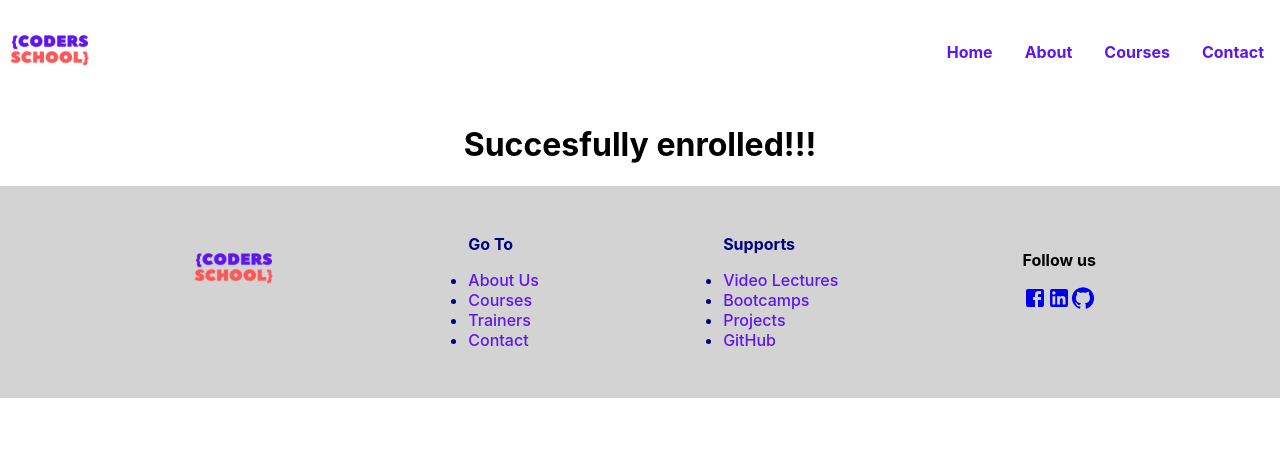
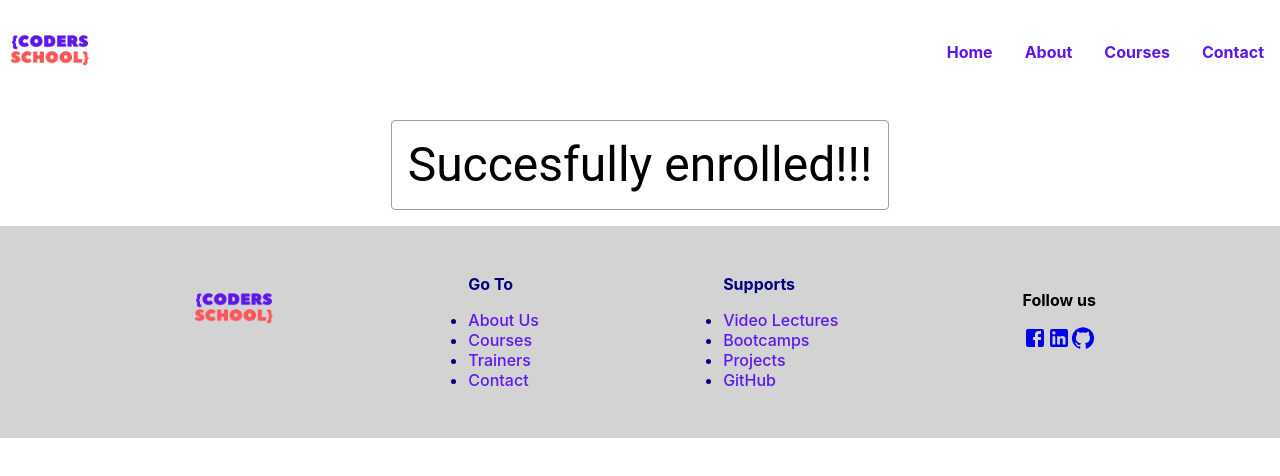
Before and after one commit to Sadman95/coders-school-react, a React (Create React App) app: page /enrolled/1 in a window 1280 px wide. Shown: the top 476 px of the page. Built offline with nearby package versions, Linux system fonts and the light colour scheme; no server answers.

Commit message:
enrolled text styled

```diff
--- a/src/componenets/Enrolled/Enrolled.js
+++ b/src/componenets/Enrolled/Enrolled.js
@@ -1,9 +1,20 @@
+import { Typography } from '@mui/material';
+import { Box } from '@mui/system';
 import React from 'react';
 const Enrolled = () => {
+    const textStyle= {
+        display: 'inline-block',
+        padding: 2,
+        margin: 2,
+        border: 1,
+        borderRadius: 1,
+        borderColor: 'grey.500'}
     return (
-        <div>
-            <h1>Succesfully enrolled!!!</h1>
-        </div>
+        <Box>
+            <Typography sx={textStyle} variant="h3">
+                Succesfully enrolled!!!
+            </Typography>
+        </Box>
     );
 };
 
```
